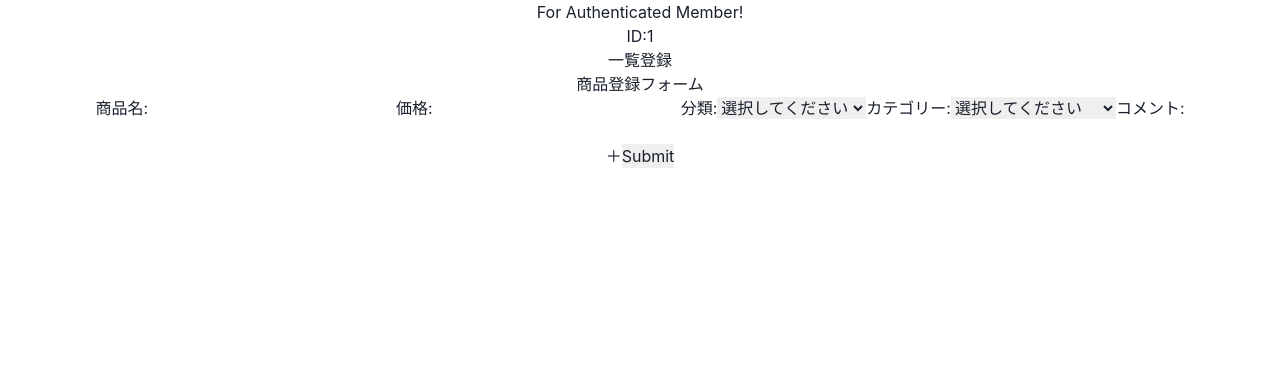
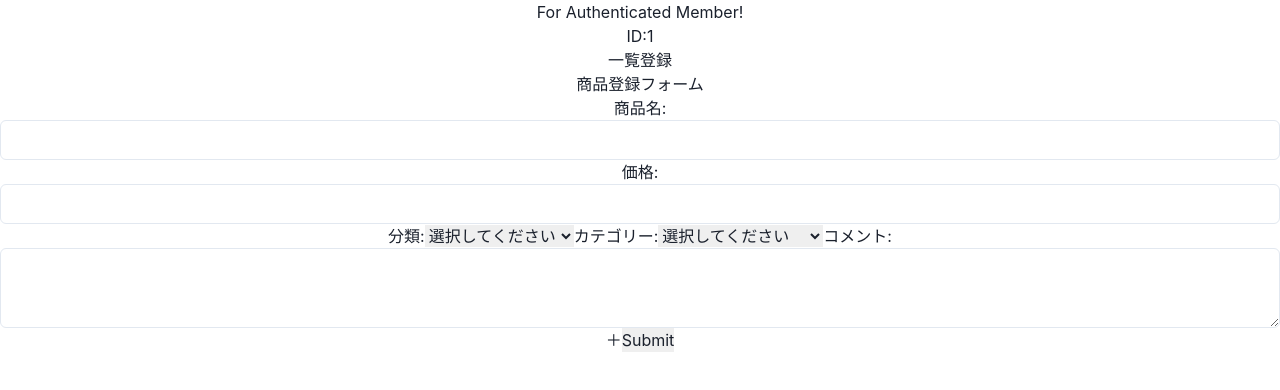
Before and after one commit to azufb/dockerExpress, a React (Create React App) app in the folder frontend/: page /Authenticated/1/ItemRegisterForm in a window 1280 px wide. Shown: the top 390 px of the page. Built offline with nearby package versions, Linux system fonts and the light colour scheme.

Commit message:
inputの部分をChakra UIのInputに置き換え

```diff
--- a/frontend/src/components/EditItem.jsx
+++ b/frontend/src/components/EditItem.jsx
@@ -4,6 +4,7 @@ import { useParams } from "react-router-dom";
 import { useSetRecoilState } from "recoil";
 import { itemDetailUpdateTimeAtom } from "../atoms/itemAtom";
 import itemCategoryData from "../jsData/itemCategoryData";
+import { Input, Textarea } from "@chakra-ui/react";
 
 const EditItem = (props) => {
     const setItemDetailUpdateTime = useSetRecoilState(itemDetailUpdateTimeAtom);
@@ -44,9 +45,9 @@ const EditItem = (props) => {
             <h1>商品編集</h1>
             <form onSubmit={handleSubmit(updateData)}>
                 <label>商品名:</label>
-                <input {...register('itemName')} />
+                <Input {...register('itemName')} />
                 <label>価格:</label>
-                <input {...register('itemPrice')} />
+                <Input {...register('itemPrice')} />
                 <label>分類:</label>
                 <select {...register('itemType')}>
                     <option value='' selected>選択してください</option>
@@ -61,7 +62,7 @@ const EditItem = (props) => {
                     ))}
                 </select>
                 <label>コメント:</label>
-                <input {...register('comment')} />
+                <Textarea {...register('comment')} />
                 <div>
                     <button type='submit'>更新</button>
                 </div>
--- a/frontend/src/components/ItemRegisterForm.jsx
+++ b/frontend/src/components/ItemRegisterForm.jsx
@@ -4,6 +4,7 @@ import { useSetRecoilState } from "recoil";
 import { itemListAtom } from "../atoms/itemAtom";
 import axios from 'axios';
 import { useParams } from "react-router-dom";
+import { Input, Textarea } from "@chakra-ui/react";
 
 const ItemRegisterForm = () => {
     const { register, handleSubmit, control } = useForm({
@@ -71,9 +72,9 @@ const ItemRegisterForm = () => {
                     {fields.map((form, index) => (
                         <div key={index}>
                             <label>商品名:</label>
-                            <input {...register(`itemRegister.${index}.itemName`)} />
+                            <Input {...register(`itemRegister.${index}.itemName`)} />
                             <label>価格:</label>
-                            <input {...register(`itemRegister.${index}.itemPrice`)} />
+                            <Input {...register(`itemRegister.${index}.itemPrice`)} />
                             <label>分類:</label>
                             <select {...register(`itemRegister.${index}.itemType`)}>
                                 <option value='' selected>選択してください</option>
@@ -88,7 +89,7 @@ const ItemRegisterForm = () => {
                                 ))}
                             </select>
                             <label>コメント:</label>
-                            <input {...register(`itemRegister.${index}.comment`)} />
+                            <Textarea {...register(`itemRegister.${index}.comment`)} />
                         </div>
                     ))}
                 </div>
--- a/frontend/src/components/SignIn.jsx
+++ b/frontend/src/components/SignIn.jsx
@@ -1,6 +1,7 @@
 import React, { useState } from 'react';
 import { useNavigate } from 'react-router-dom';
 import { useForm } from 'react-hook-form';
+import { Input } from '@chakra-ui/react';
 import axios from 'axios';
 
 const SignIn = () => {
@@ -31,9 +32,9 @@ const SignIn = () => {
             <h2>サインインする！</h2>
             <form onSubmit={handleSubmit(onSubmit)}>
                 <label>email:</label>
-                <input {...register('email')} />
+                <Input {...register('email')} />
                 <label>password:</label>
-                <input type={passVisible ? 'text' : 'password'} {...register('password')} />
+                <Input type={passVisible ? 'text' : 'password'} {...register('password')} />
                 <button type='button' onClick={handlePassVisibleHidden}>表示</button>
                 <div>
                     <input type='submit' />
--- a/frontend/src/components/SignUp.jsx
+++ b/frontend/src/components/SignUp.jsx
@@ -1,6 +1,7 @@
 import React from 'react';
 import { useNavigate } from 'react-router-dom';
 import { useForm } from 'react-hook-form';
+import { Input } from '@chakra-ui/react';
 import axios from 'axios';
 
 const SignUp = () => {
@@ -34,11 +35,11 @@ const SignUp = () => {
     return (
         <form onSubmit={handleSubmit(onSubmit)}>
             <label>name:</label>
-            <input {...register('name')} />
+            <Input {...register('name')} />
             <label>email:</label>
-            <input {...register('email')} />
+            <Input {...register('email')} />
             <label>password:</label>
-            <input {...register('password')} />
+            <Input {...register('password')} />
             <input type='submit' />
         </form>
     )
```
